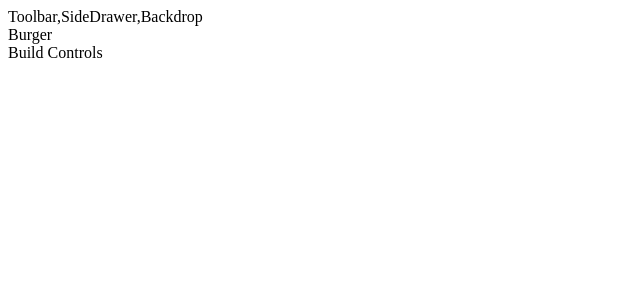
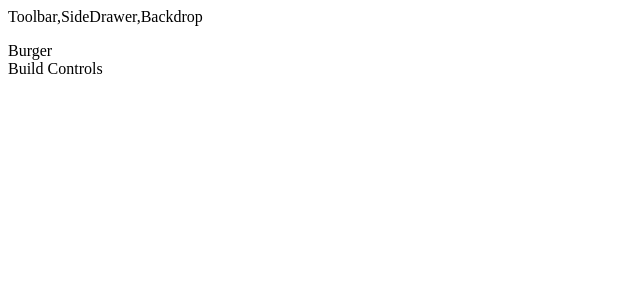
Before and after one commit to frank920120/BurgerBuilder, a React (Create React App) app: page / in a window 1280 px wide. Shown: the top 300 px of the page, without its empty margins (0-640 px from the left). Built offline with nearby package versions, Linux system fonts and the light colour scheme.

Commit message:
add material ui

```diff
--- a/package.json
+++ b/package.json
@@ -3,6 +3,7 @@
   "version": "0.1.0",
   "private": true,
   "dependencies": {
+    "@material-ui/core": "^4.2.1",
     "react": "^16.8.6",
     "react-dom": "^16.8.6",
     "react-scripts": "3.0.1"
--- a/src/components/Layout/Layout.js
+++ b/src/components/Layout/Layout.js
@@ -1,10 +1,11 @@
 import React from "react";
-
-const Layout = props => (
+import { withStyles } from "@material-ui/core/styles";
+import styles from "./style";
+const Layout = ({ classes, children }) => (
   <>
     <div>Toolbar,SideDrawer,Backdrop</div>
-    <main>{props.children}</main>
+    <main className={classes.Content}>{children}</main>
   </>
 );
 
-export default Layout;
+export default withStyles(styles)(Layout);
--- /dev/null
+++ b/src/components/Layout/style.js
@@ -0,0 +1,7 @@
+const styles = () => ({
+  Content: {
+    marginTop: 16
+  }
+});
+
+export default styles;
```
Also changed, not shown: 1 other file (tests, documents, lock files or other folders).
